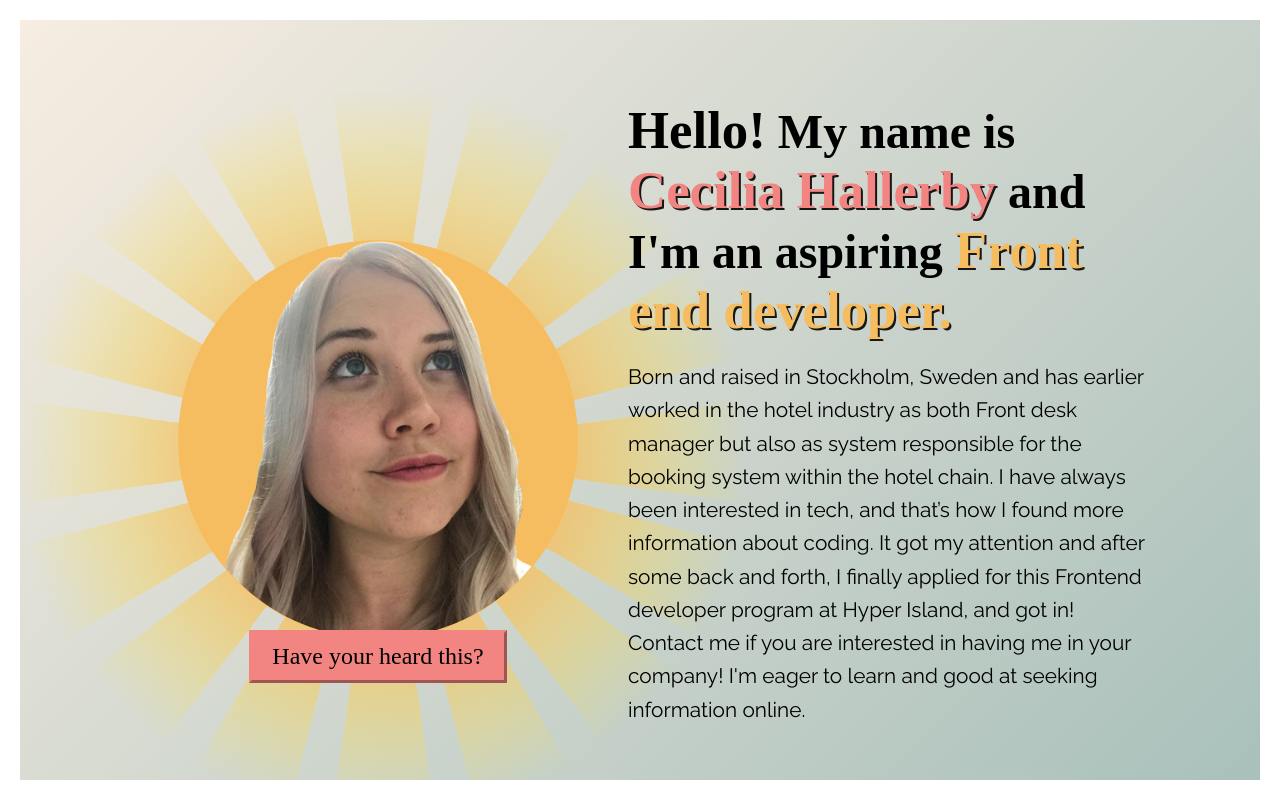
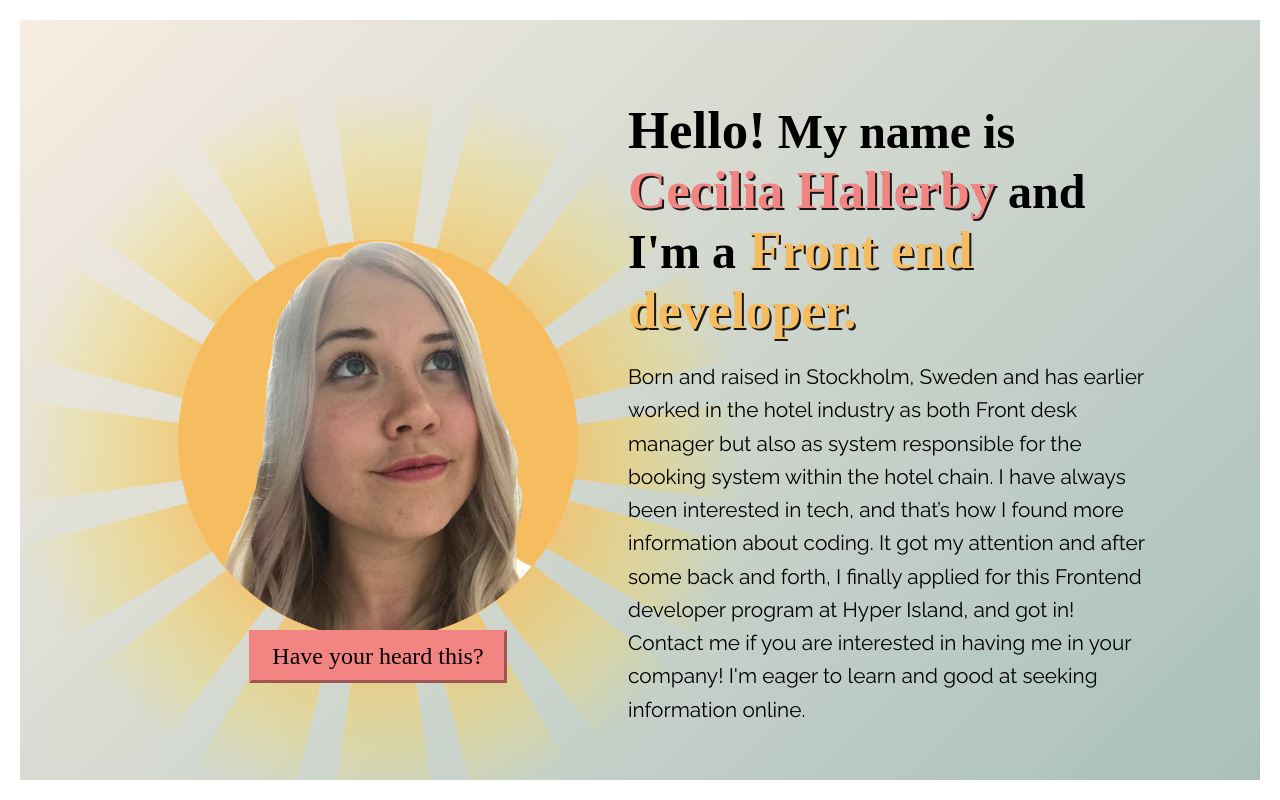
Before and after one commit to CeceStar/portfolio2.0, a React (Create React App) app: page / in a window 1280 px wide. Shown: the top 800 px of the page. Built offline with nearby package versions, Linux system fonts and the light colour scheme; no server answers; the database is empty; a web font is replaced by a local one.

Commit message:
Intro text and blog background updated

```diff
--- a/src/assets/styles/abstracts/_mixins.scss
+++ b/src/assets/styles/abstracts/_mixins.scss
@@ -6,4 +6,5 @@
 
   border: 20px solid white;
   width: 100%;
+  height: 100%;
 }
--- a/src/assets/styles/core/_general.scss
+++ b/src/assets/styles/core/_general.scss
@@ -16,7 +16,7 @@ h3 {
 
 .background-frame {
   position: relative;
-  height: 100vh;
+  height: 100%;
   width: 100%;
 }
 
--- a/src/assets/styles/pages/_blog.scss
+++ b/src/assets/styles/pages/_blog.scss
@@ -23,7 +23,7 @@
 
 @media screen and (min-width: 1150px) {
   .background-blog {
-    height: 100vh;
+    height: 120vh;
   }
   .blog-container {
     padding-top: 20vh;
--- a/src/assets/styles/style.css
+++ b/src/assets/styles/style.css
@@ -57,7 +57,7 @@ h3 {
 
 .background-frame {
   position: relative;
-  height: 100vh;
+  height: 100%;
   width: 100%;
 }
 
@@ -147,6 +147,7 @@ h3 {
   background-size: cover;
   border: 20px solid white;
   width: 100%;
+  height: 100%;
   overflow: hidden;
 }
 
@@ -380,6 +381,7 @@ h3 {
   background-size: cover;
   border: 20px solid white;
   width: 100%;
+  height: 100%;
 }
 
 .blog-container {
@@ -401,7 +403,7 @@ h3 {
 
 @media screen and (min-width: 1150px) {
   .background-blog {
-    height: 100vh;
+    height: 120vh;
   }
   .blog-container {
     padding-top: 20vh;
@@ -416,6 +418,7 @@ h3 {
   background-size: cover;
   border: 20px solid white;
   width: 100%;
+  height: 100%;
 }
 
 .admin-page-box {
--- a/src/components/MainPage/Presentation.jsx
+++ b/src/components/MainPage/Presentation.jsx
@@ -9,8 +9,8 @@ function Presentation() {
         <div className="intro-grid">
           <h1 className="intro-heading">
             <span className="highlight3">Hello!</span> My name is{" "}
-            <span className="highlight1">Cecilia Hallerby</span> and I'm an
-            aspiring <span className="highlight4">Front end developer.</span>
+            <span className="highlight1">Cecilia Hallerby</span> and I'm a
+            <span className="highlight4"> Front end developer.</span>
           </h1>
           <Sun />
           <p className="intro-text">
```
Also changed, not shown: 1 other file (tests, documents, lock files or other folders).
